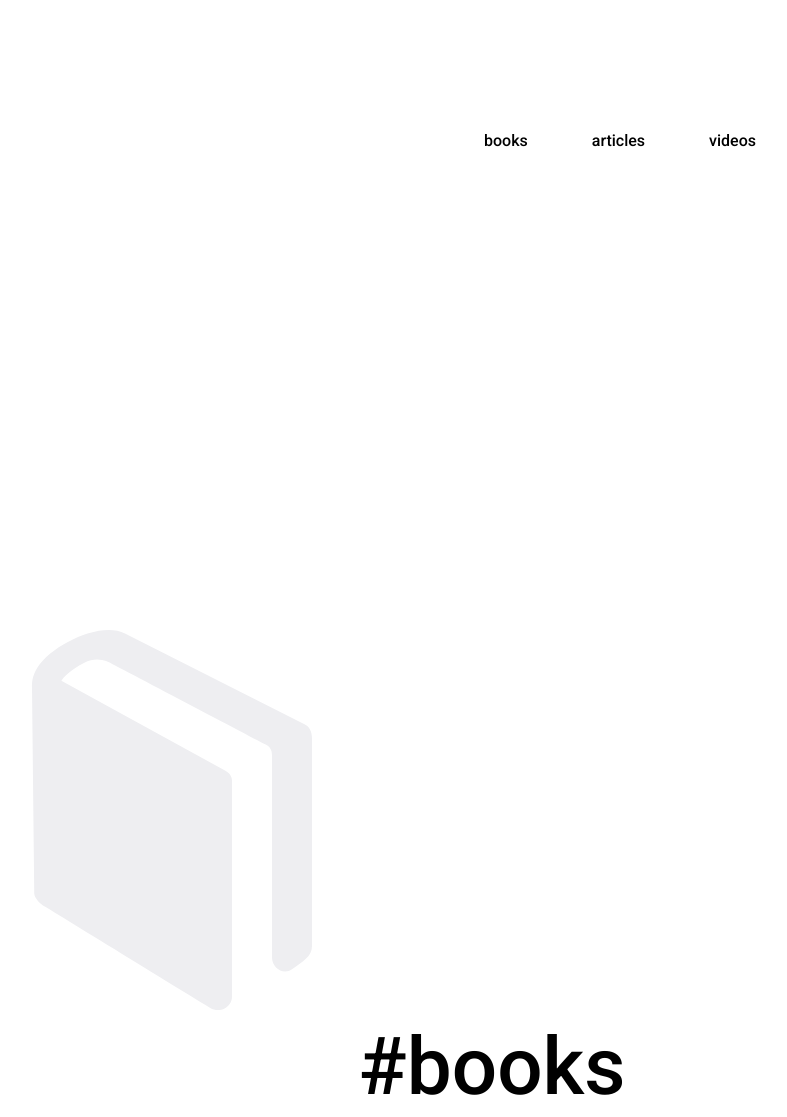
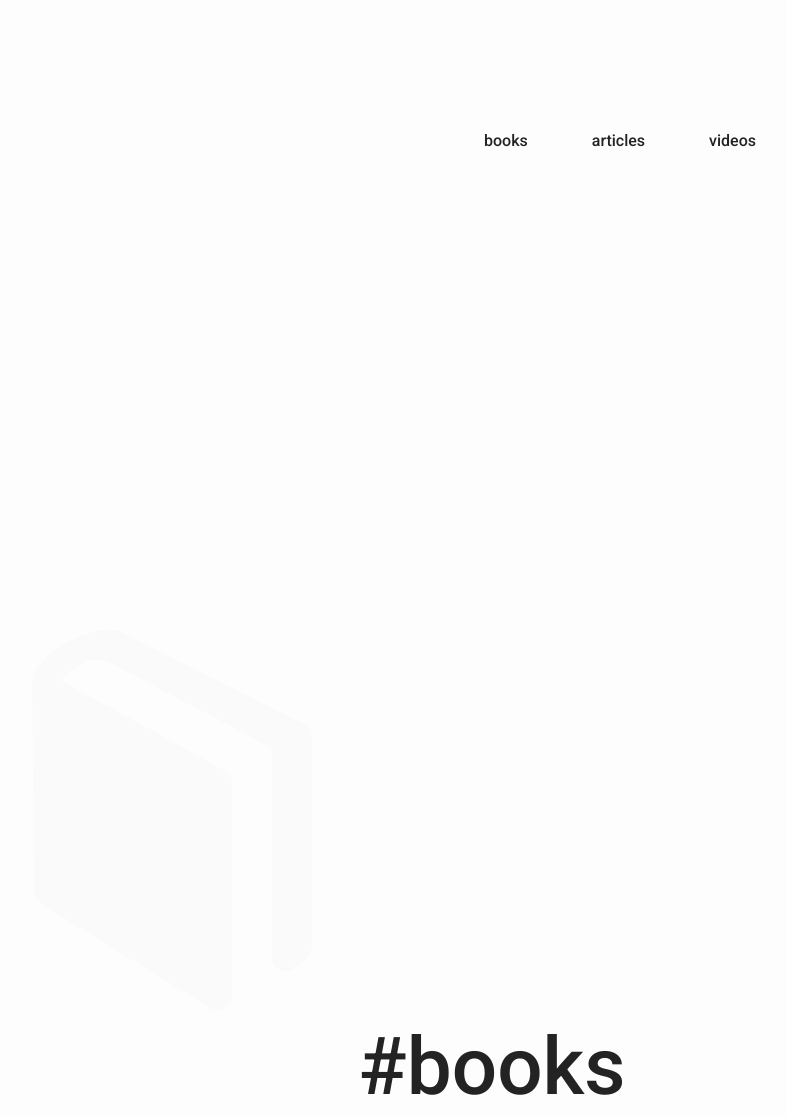
Before and after one commit to dots-proit/awesome, a plain HTML site: page index.html in a window 1280 px wide. Shown: the part 1140-2257 px from the top of the page, without its empty margins (20-807 px from the left). Drawn offline with Linux system fonts and the light colour scheme.

Commit message:
no message

```diff
--- a/loader.js
+++ b/loader.js
@@ -4,6 +4,7 @@ fetch('books.txt')
         window.books.querySelector('ul').innerHTML = data
             .trim()
             .split('\n')
+            .filter(Boolean)
             .map(item => {
                 const [, title, url] = item.match(/(.*)\|(.*)/);
 
@@ -18,6 +19,7 @@ fetch('articles.txt')
         window.articles.querySelector('ul').innerHTML = data
             .trim()
             .split('\n')
+            .filter(Boolean)
             .map(item => {
                 const [, title, url] = item.match(/(.*)\|(.*)/);
 
@@ -32,6 +34,7 @@ fetch('videos.txt')
         window.videos.querySelector('ul').innerHTML = data
             .trim()
             .split('\n')
+            .filter(Boolean)
             .map(item => {
                 const [, title, url] = item.match(/(.*)\|(.*)/);
 
--- a/style.css
+++ b/style.css
@@ -5,12 +5,15 @@ html {
 body {
     padding: 0;
     margin: 0;
+    color: #232323;
+    background: #fdfdfd;
     font-family: 'Roboto', sans-serif;
+    padding-bottom: 50vh;
 }
 
 a {
     text-decoration: none;
-    color: #000000;
+    color: #232323;
     margin: 0 2rem;
 }
 
@@ -61,7 +64,7 @@ li {
     height: 50vh;
     position: sticky;
     top: 0;
-    fill: #eeeef1;
+    fill: #fbfafb;
 }
 
 .background-img svg{
```
